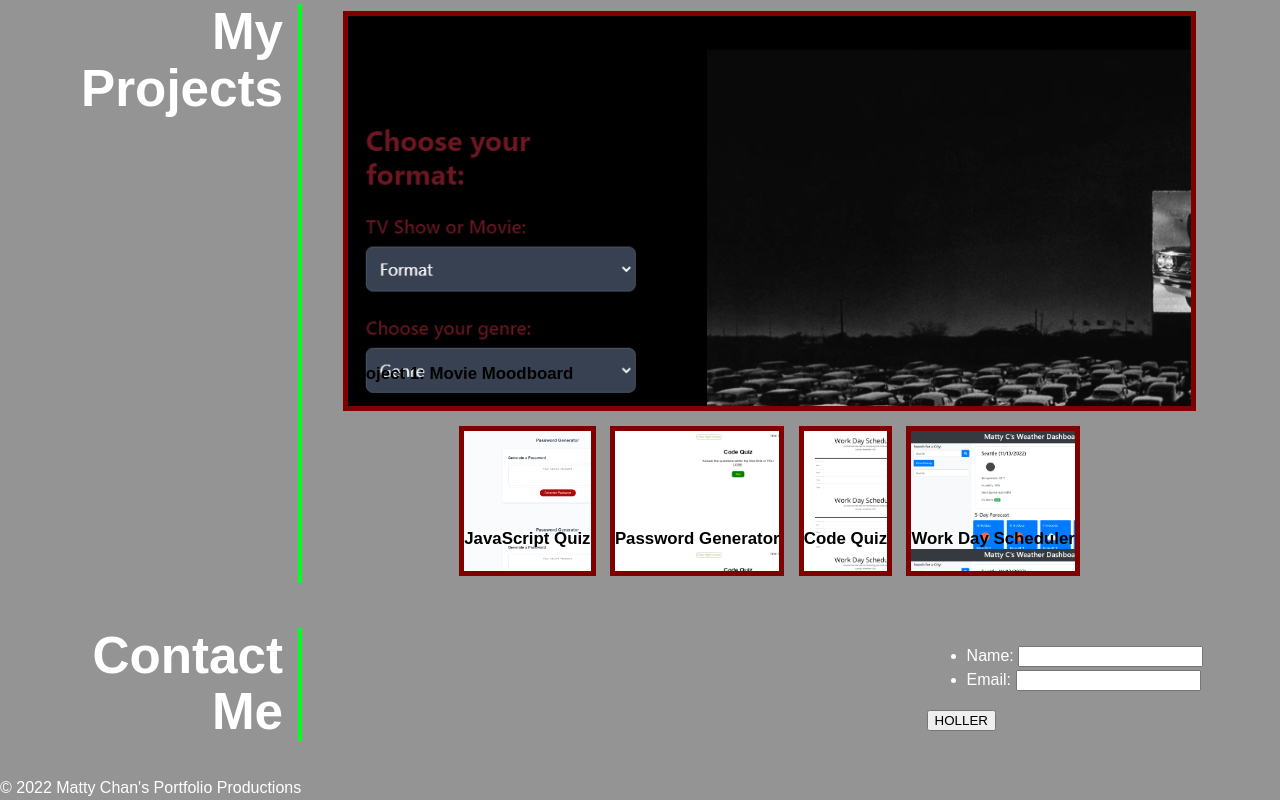
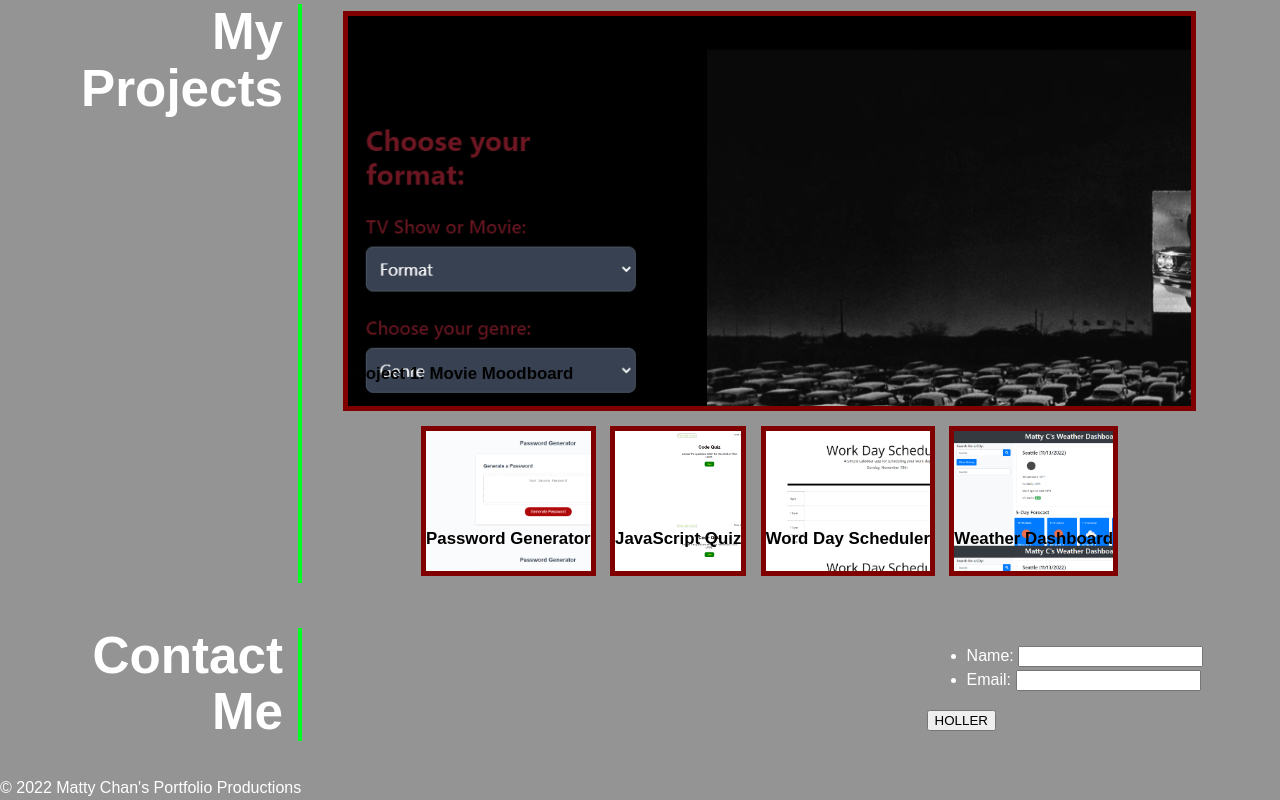
Before and after one commit to Stingxming/Portfolio-Week-Two, a plain HTML site: page index.html in a window 1280 px wide. Shown: the part 1066-1866 px from the top of the page. Drawn offline with Linux system fonts and the light colour scheme.

Commit message:
fixed links and images in portfolio HTML

```diff
--- a/index.html
+++ b/index.html
@@ -36,31 +36,31 @@
       </h3>
     </div>
   </a>
-  <a href=https://stingxming.github.io/Portfolio-Week-Two/ class="Project-IMG-2 flex-item">
+  <a href=https://stingxming.github.io/Password-Generator/ class="Project-IMG-2 flex-item">
+    <div>
+      <h3>
+        Password Generator
+      </h3>
+    </div>
+  </a>
+  <a href=https://stingxming.github.io/JavaScript-Code-Quiz/index.HTML class="Project-IMG-3 flex-item">
     <div>
       <h3>
         JavaScript Quiz
       </h3>
     </div>
   </a>
-  <a href=https://stingxming.github.io/Password-Generator/ class="Project-IMG-3 flex-item">
+  <a href=https://stingxming.github.io/Work-Day-Scheduler/ class="Project-IMG-4 flex-item">
     <div>
       <h3>
-        Password Generator
+        Word Day Scheduler
       </h3>
     </div>
   </a>
-  <a href=https://stingxming.github.io/JavaScript-Code-Quiz/index.HTML class="Project-IMG-4 flex-item">
+  <a href=https://stingxming.github.io/Weather-Dashboard/ class="Project-IMG-5 flex-item">
     <div>
       <h3>
-        Code Quiz
-      </h3>
-    </div>
-  </a>
-  <a href=https://stingxming.github.io/Work-Day-Scheduler/ class="Project-IMG-5 flex-item">
-    <div>
-      <h3>
-        Work Day Scheduler
+        Weather Dashboard
       </h3>
     </div>
   </a>
```
